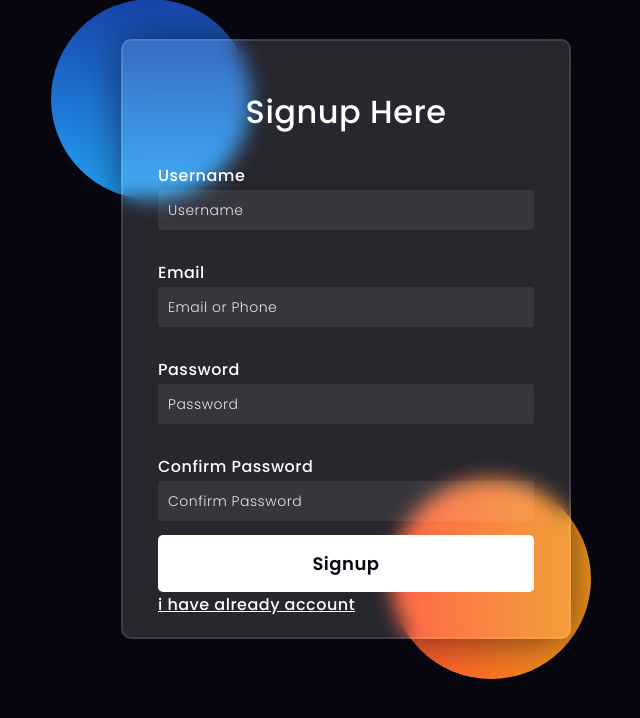
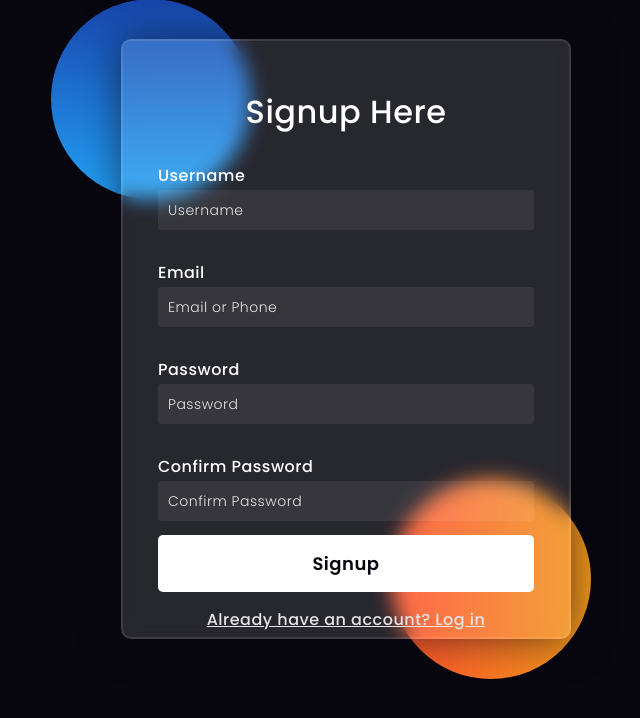
Before and after one commit to AaryanGole26/Rento, a Django app: page /signup/ in a window 1280 px wide. Shown: the part 61-779 px from the top of the page, without its empty margins (294-934 px from the left). Run offline with Django 3.2, Linux system fonts and the light colour scheme; a user stored in the database is signed in.

Commit message:
Update signup.html

```diff
--- a/store/templates/store/signup.html
+++ b/store/templates/store/signup.html
@@ -1,7 +1,7 @@
 <!DOCTYPE html>
 <html lang="en">
 <head>
-  <!-- Design by foolishdeveloper.com -->
+
     <title>Signup Page</title>
 
     <link rel="preconnect" href="https://fonts.gstatic.com">
@@ -157,7 +157,7 @@ button{
         <input type="password" placeholder="Confirm Password" id="password2" name="password2">
         <button type="submit">Signup</button>
 
-        <a href="{% url 'signup' %}" >i have already account</a>
+        <a href="{% url 'login' %}" style="display: block; margin-top: 15px; text-align: center; color: #e5e5e5;">Already have an account? Log in</a>
         {% csrf_token %}
     </form>
 </body>
```
